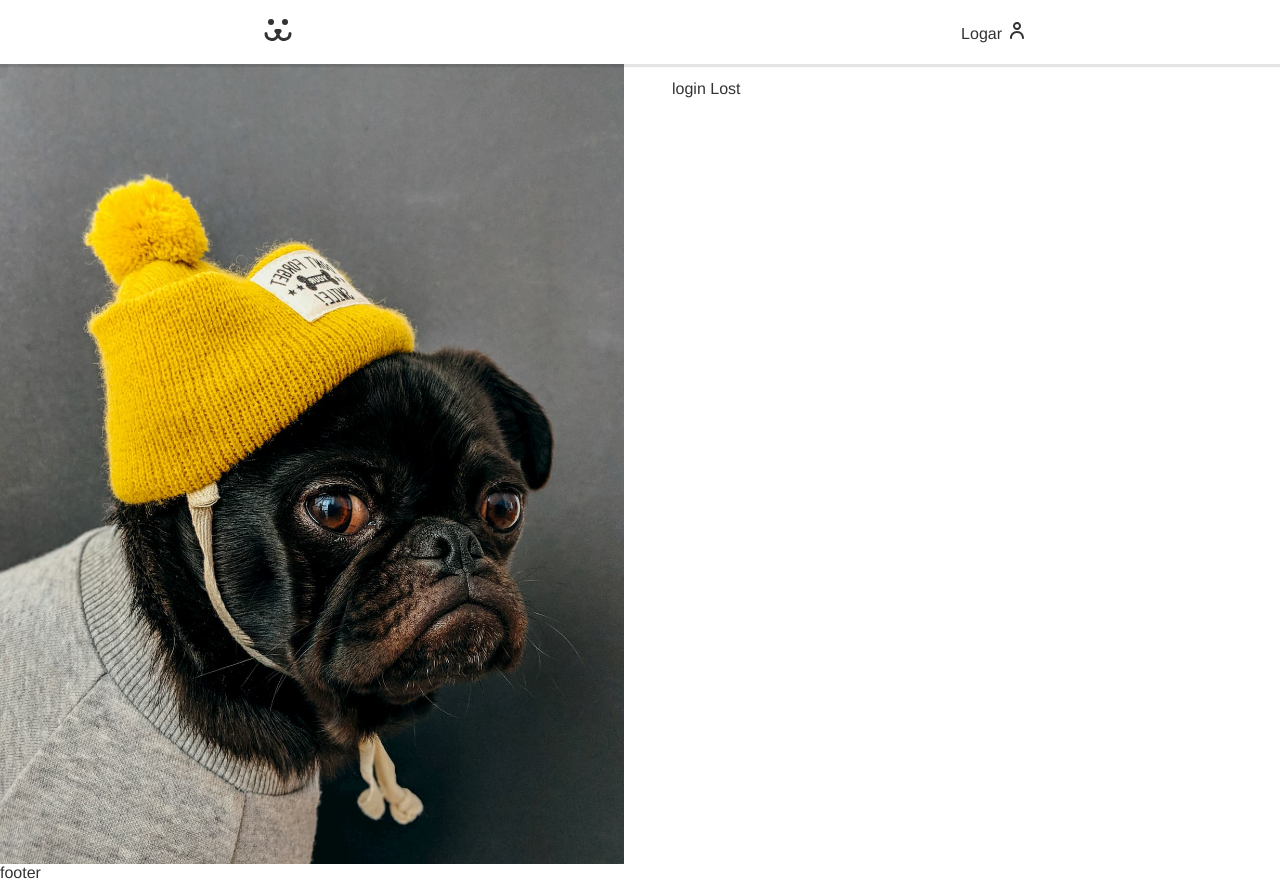
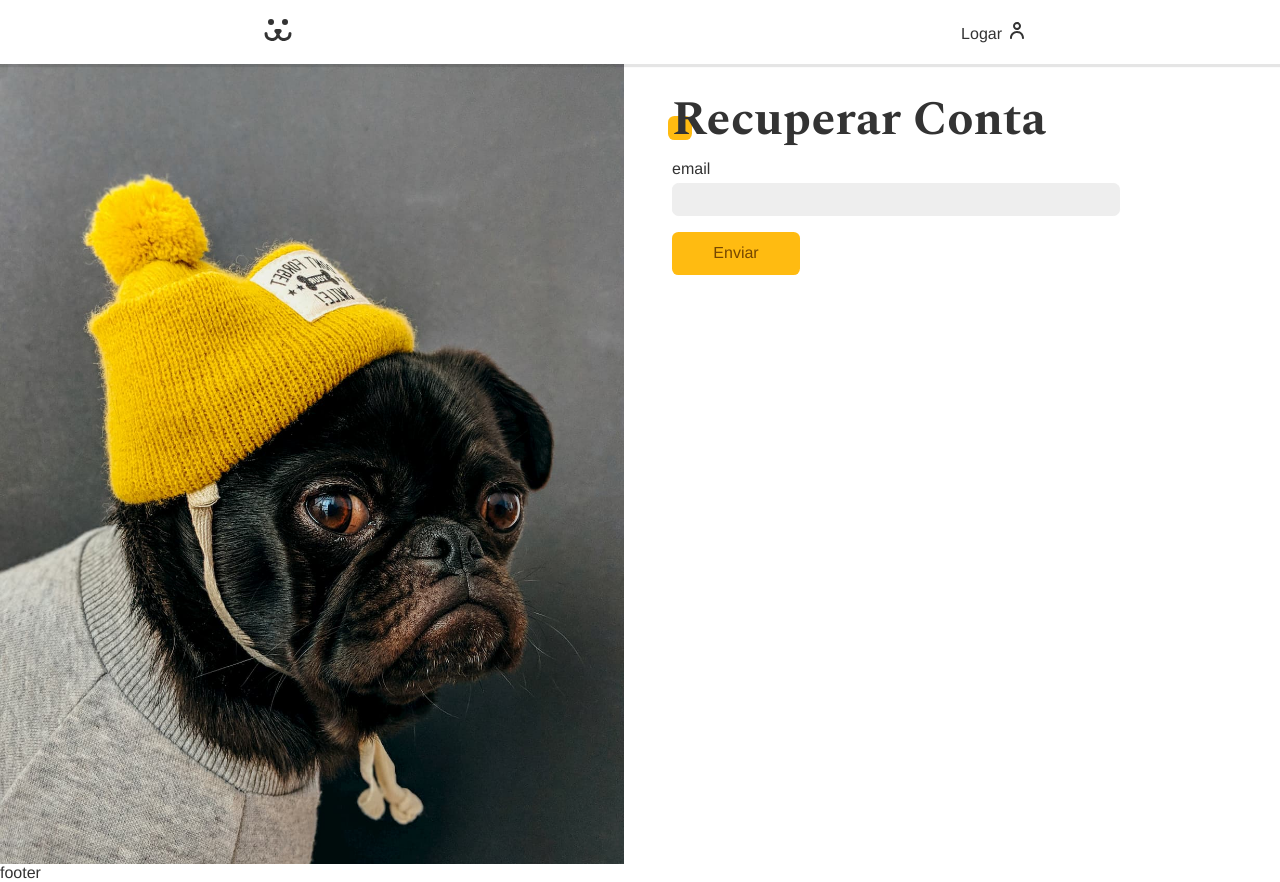
Before and after one commit to devAlexSilva/react-dogs-fe, a React (Vite) app: page /login/lost in a window 1280 px wide. Built offline with nearby package versions, Linux system fonts and the light colour scheme; no server answers; sample sign-in values are in the browser's storage.

Commit message:
feat: added lost login page

```diff
--- a/src/api/user.js
+++ b/src/api/user.js
@@ -27,8 +27,8 @@ export const Api = {
     return data
   },
 
-getPhoto: async ({ page, total, user }) => {
-    const { data } = await api.get(`/api/photo/?_page=${page}&_total=${total}&_user=${user}`)
+  getPhoto: async ({ page, total, user }) => {
+    const { data } = await apiConfig.get(`/api/photo/?_page=${page}&_total=${total}&_user=${user}`)
     return data
   },
 
@@ -38,11 +38,17 @@ getPhoto: async ({ page, total, user }) => {
   },
 
   createComment: async (id, comment) => {
-    await api.post(`/api/comment/${id}`, {comment: comment})
+    await api.post(`/api/comment/${id}`, { comment: comment })
   },
 
   deletePhotoById: async (id) => {
     const { data } = await api.delete(`/api/photo/${id}`)
     return data
   },
+
+  lostPassword: async (body) => {
+    console.log(body)
+    const { data } = await apiConfig.post(`/api/password/lost`, body)
+    return data
+  },
 }
--- a/src/pages/Login/LoginLost/index.jsx
+++ b/src/pages/Login/LoginLost/index.jsx
@@ -1,9 +1,65 @@
 import * as S from './main.module.css'
+import { Input } from '../../../components/Input'
+import { Button } from '../../../components/Button'
+import { UseForm } from '../../../hooks/UseForm'
+import { Api } from '../../../api/user'
+import { useState } from 'react'
+import { Error } from '../../../components/Error'
+
 
 export function LoginLost() {
+  const name = UseForm('')
+  const [loading, setLoading] = useState(false)
+  const [error, setError] = useState(null)
+  const [dataResponse, setDataResponse] = useState(null)
+
+  async function handlesubmit(e) {
+    e.preventDefault()
+
+    const reqBody = {
+      login: name.value,
+      url: window.location.href.replace('lost', 'reset')
+    }
+
+    if (name.isValid()) {
+      try {
+        setError(null)
+        setLoading(true)
+
+        const { data } = await Api.lostPassword(reqBody)
+        console.log(data)
+        setDataResponse(data)
+
+      } catch (err) {
+        setError(err.response.data.message)
+
+      }
+      finally {
+        setLoading(false)
+      }
+    }
+
+  }
+
+
   return (
-    <>
-      login Lost
-    </>
+    <section>
+      <h1 className='title'>Recuperar Conta</h1>
+      {
+        dataResponse ? (
+          <p className={S.sendedEmail}>{dataResponse}</p>
+        ) : (
+          <form onSubmit={handlesubmit}>
+            <Input label='user / email' name='email' type='text' {...name} />
+            {
+              loading ?
+                <Button disabled>Enviando...</Button> :
+                <Button>Enviar</Button>
+            }
+          </form>
+        )
+      }
+      <Error error={error} />
+    </section>
   )
 }
--- a/src/pages/Login/LoginLost/main.module.css
+++ b/src/pages/Login/LoginLost/main.module.css
@@ -0,0 +1,8 @@
+.sendedEmail {
+  color: #4c1;
+  text-transform: uppercase;
+  text-align: center;
+  margin-top: 2rem;
+  letter-spacing: 1.2px;
+  font-weight: 600;
+}
```
